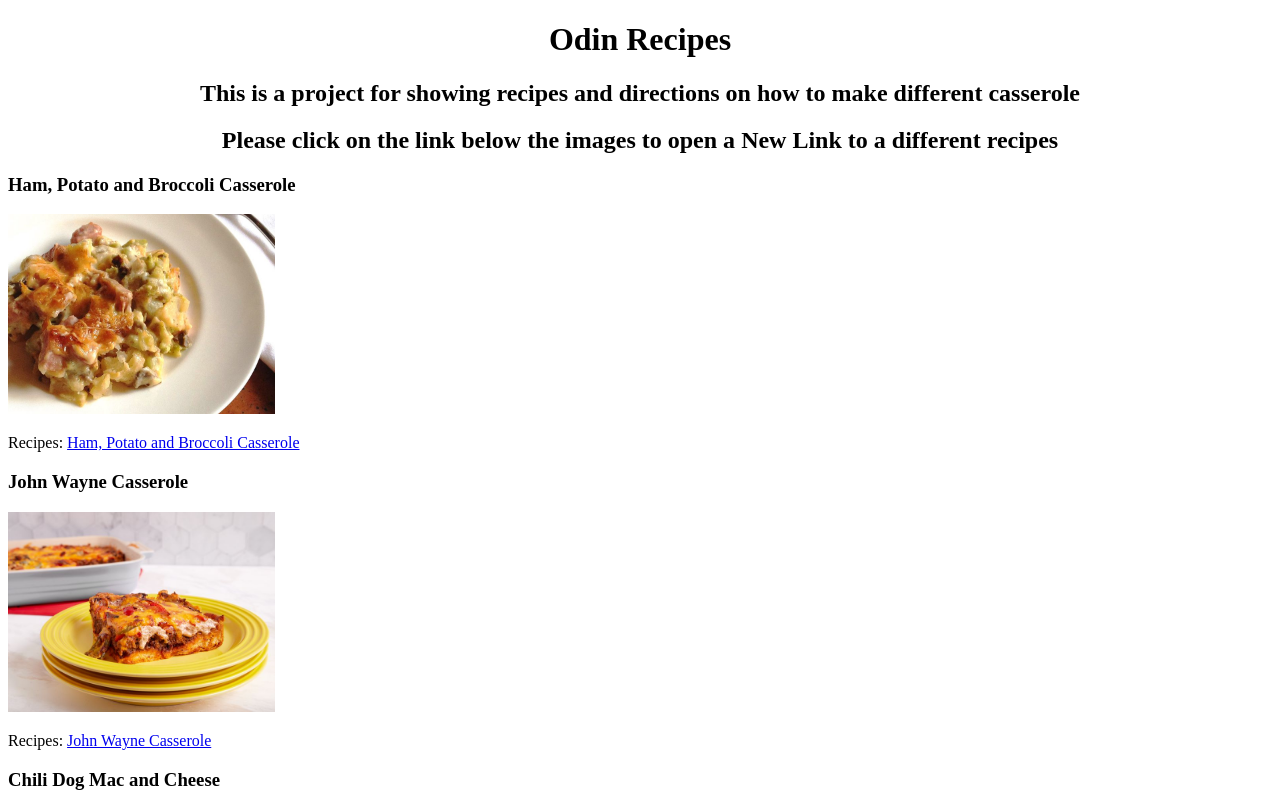
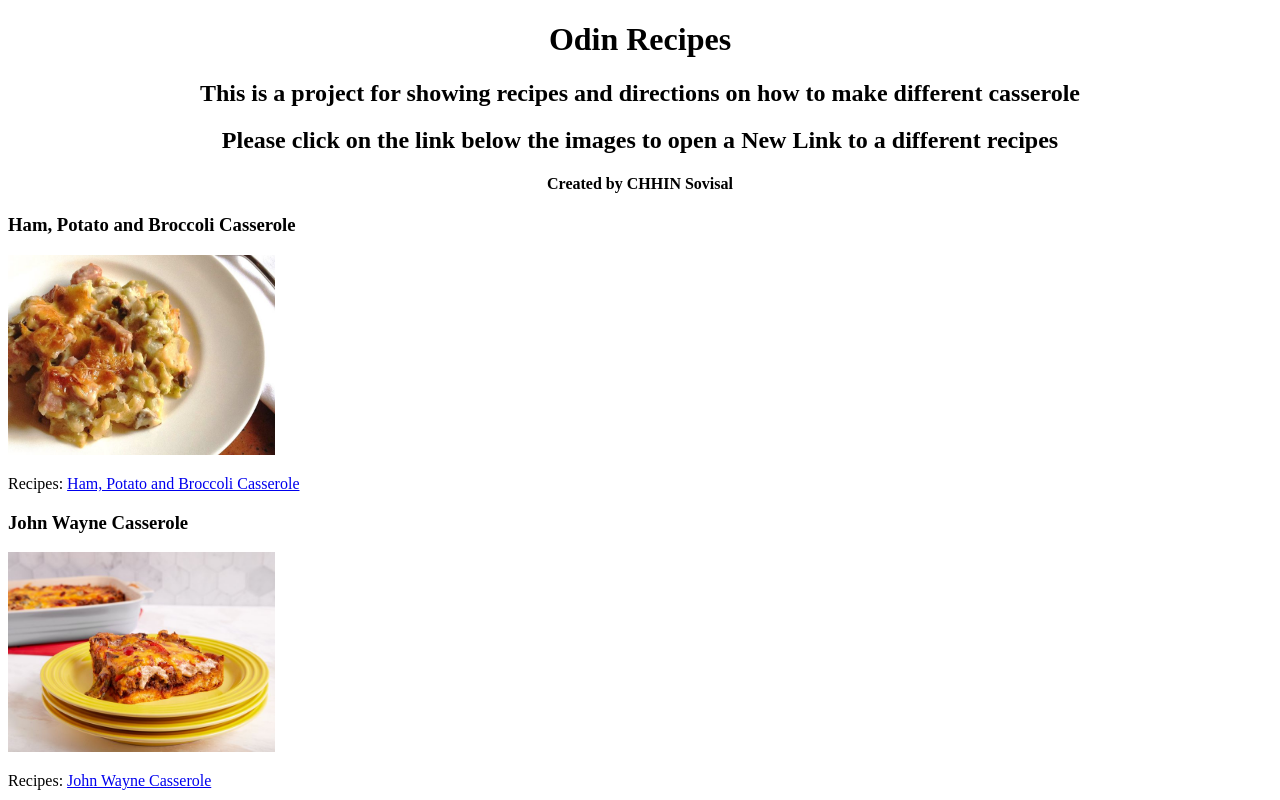
Before and after one commit to sovisalchhin/odin-recipes, a plain HTML site: page index.html in a window 1280 px wide. Shown: the top 800 px of the page. Drawn offline with Linux system fonts and the light colour scheme.

Commit message:
add p in index

```diff
--- a/index.html
+++ b/index.html
@@ -13,6 +13,7 @@
 <body>
     <h2><center>This is a project for showing recipes and directions on how to make different casserole</center></h2>
     <h2><center>Please click on the link below the images to open a <b>New Link</b> to a different recipes</center></h2>
+    <h4><center>Created by CHHIN Sovisal</center></h4>
 
 </body>
 <body>
```
